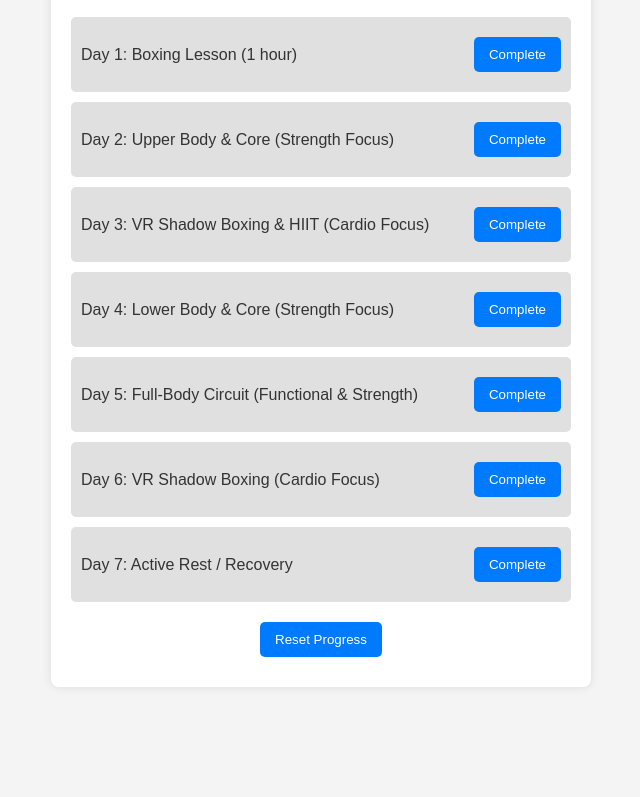
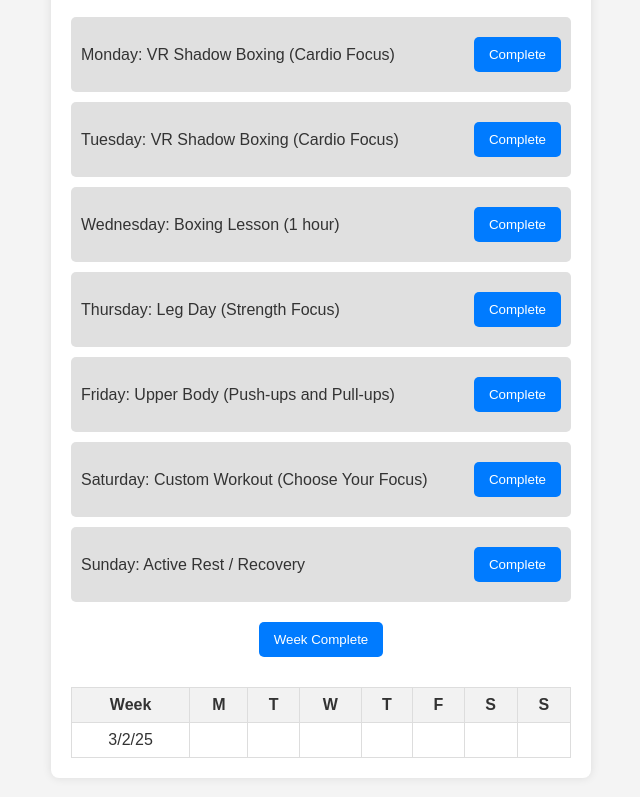
Before and after one commit to piers888/Workout-Tracker, a plain HTML site: page index.html in a window 1280 px wide. Shown: the part 101-898 px from the top of the page, without its empty margins (319-959 px from the left). Before the commit the page ends 808 px from the top, so only its background shows below. Drawn offline with Linux system fonts and the light colour scheme.

Commit message:
Update index.html
Added more functions

```diff
--- a/index.html
+++ b/index.html
@@ -5,13 +5,167 @@
     <meta name="viewport" content="width=device-width, initial-scale=1.0">
     <title>Workout Tracker</title>
     <link rel="stylesheet" href="styles.css">
+    <style>
+        table {
+            width: 100%;
+            border-collapse: collapse;
+            margin-top: 20px;
+        }
+        th, td {
+            border: 1px solid #ddd;
+            padding: 8px;
+            text-align: center;
+        }
+        th {
+            background-color: #f2f2f2;
+        }
+        .completed-cell {
+            background-color: #d4edda;
+            color: #155724;
+            font-weight: bold;
+        }
+    </style>
 </head>
 <body>
     <div class="container">
         <h1>Workout Tracker</h1>
         <div id="workout-list"></div>
-        <button id="reset-btn">Reset Progress</button>
+        <button id="next-week-btn">Week Complete</button>
+
+        <table id="progress-table">
+            <thead>
+                <tr>
+                    <th>Week</th>
+                    <th>M</th>
+                    <th>T</th>
+                    <th>W</th>
+                    <th>T</th>
+                    <th>F</th>
+                    <th>S</th>
+                    <th>S</th>
+                </tr>
+            </thead>
+            <tbody id="progress-body"></tbody>
+        </table>
     </div>
-    <script src="app.js"></script>
+    <script>
+        const workouts = [
+            { day: "Monday", description: "VR Shadow Boxing (Cardio Focus)", completed: false },
+            { day: "Tuesday", description: "VR Shadow Boxing (Cardio Focus)", completed: false },
+            { day: "Wednesday", description: "Boxing Lesson (1 hour)", completed: false },
+            { day: "Thursday", description: "Leg Day (Strength Focus)", completed: false },
+            { day: "Friday", description: "Upper Body (Push-ups and Pull-ups)", completed: false },
+            { day: "Saturday", description: "Custom Workout (Choose Your Focus)", completed: false },
+            { day: "Sunday", description: "Active Rest / Recovery", completed: false },
+        ];
+
+        const workoutList = document.getElementById("workout-list");
+        const progressBody = document.getElementById("progress-body");
+
+        // Load workouts from localStorage
+        const savedWorkouts = JSON.parse(localStorage.getItem("workouts"));
+        if (savedWorkouts) {
+            savedWorkouts.forEach((workout, index) => workouts[index].completed = workout.completed);
+        }
+
+        // Render workouts
+        function renderWorkouts() {
+            workoutList.innerHTML = "";
+            workouts.forEach((workout, index) => {
+                const workoutItem = document.createElement("div");
+                workoutItem.className = "workout-item";
+                if (workout.completed) workoutItem.classList.add("completed");
+
+                workoutItem.innerHTML = `
+                    <span>${workout.day}: ${workout.description}</span>
+                    <button onclick="toggleComplete(${index})">${workout.completed ? "Undo" : "Complete"}</button>
+                `;
+
+                workoutList.appendChild(workoutItem);
+            });
+            renderProgressTable();
+        }
+
+        // Toggle workout completion
+        function toggleComplete(index) {
+            workouts[index].completed = !workouts[index].completed;
+            localStorage.setItem("workouts", JSON.stringify(workouts));
+            renderWorkouts();
+        }
+
+        // Render progress table
+        function renderProgressTable() {
+            const rows = progressBody.querySelectorAll('tr');
+            if (rows.length === 0) {
+                addCurrentWeekRow();
+            }
+            updateLastRowWithProgress();
+        }
+
+        // Add the current week's row
+        function addCurrentWeekRow() {
+            const currentDate = new Date();
+            const startOfWeek = new Date(currentDate.setDate(currentDate.getDate() - currentDate.getDay() + 1));
+            const formattedDate = `${startOfWeek.getDate()}/${startOfWeek.getMonth() + 1}/${startOfWeek.getFullYear().toString().slice(-2)}`;
+
+            const newRow = document.createElement("tr");
+            newRow.innerHTML = `<td>${formattedDate}</td>`;
+
+            workouts.forEach(() => {
+                const cell = document.createElement("td");
+                newRow.appendChild(cell);
+            });
+
+            progressBody.appendChild(newRow);
+        }
+
+        // Update the last row in the table with the current progress
+        function updateLastRowWithProgress() {
+            const lastRow = progressBody.lastElementChild;
+            if (!lastRow) return;
+
+            const cells = lastRow.querySelectorAll('td');
+            workouts.forEach((workout, index) => {
+                if (workout.completed) {
+                    cells[index + 1].className = "completed-cell";
+                    cells[index + 1].innerHTML = "&#10003;";
+                }
+            });
+        }
+
+        // Add next week's progress row and reset current week's progress
+        document.getElementById("next-week-btn").addEventListener("click", () => {
+            const lastRow = progressBody.lastElementChild;
+            let nextStartOfWeek;
+
+            if (lastRow) {
+                const lastDateText = lastRow.firstChild.textContent;
+                const [day, month, year] = lastDateText.split("/").map(Number);
+                const lastDate = new Date(`20${year}`, month - 1, day);
+                nextStartOfWeek = new Date(lastDate.setDate(lastDate.getDate() + 7));
+            } else {
+                nextStartOfWeek = new Date();
+            }
+
+            const formattedNextDate = `${nextStartOfWeek.getDate()}/${nextStartOfWeek.getMonth() + 1}/${nextStartOfWeek.getFullYear().toString().slice(-2)}`;
+
+            const newRow = document.createElement("tr");
+            newRow.innerHTML = `<td>${formattedNextDate}</td>`;
+
+            workouts.forEach(() => {
+                const cell = document.createElement("td");
+                newRow.appendChild(cell);
+            });
+
+            progressBody.appendChild(newRow);
+
+            // Reset current progress
+            workouts.forEach(workout => workout.completed = false);
+            localStorage.setItem("workouts", JSON.stringify(workouts));
+            renderWorkouts();
+        });
+
+        renderWorkouts();
+    </script>
 </body>
 </html>
```
